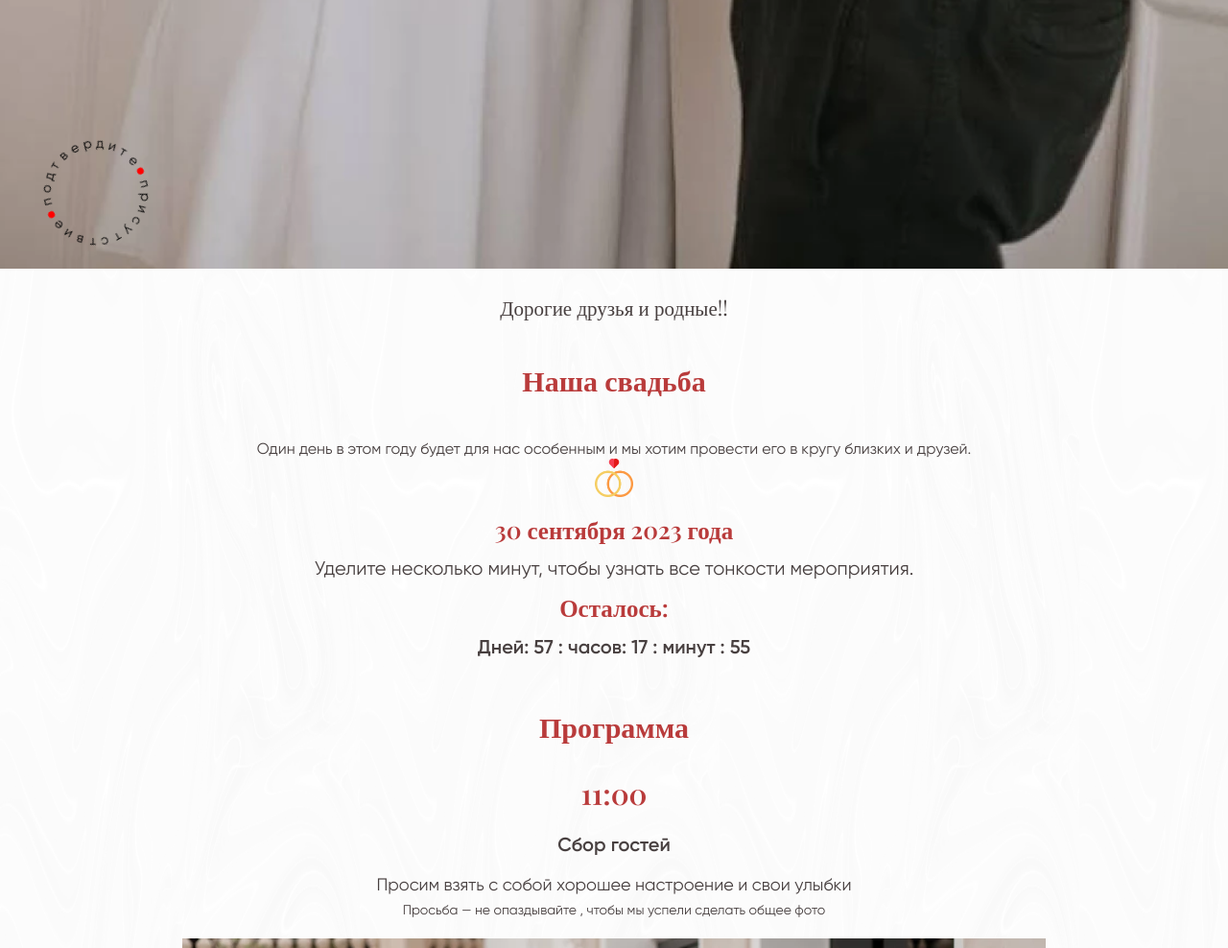
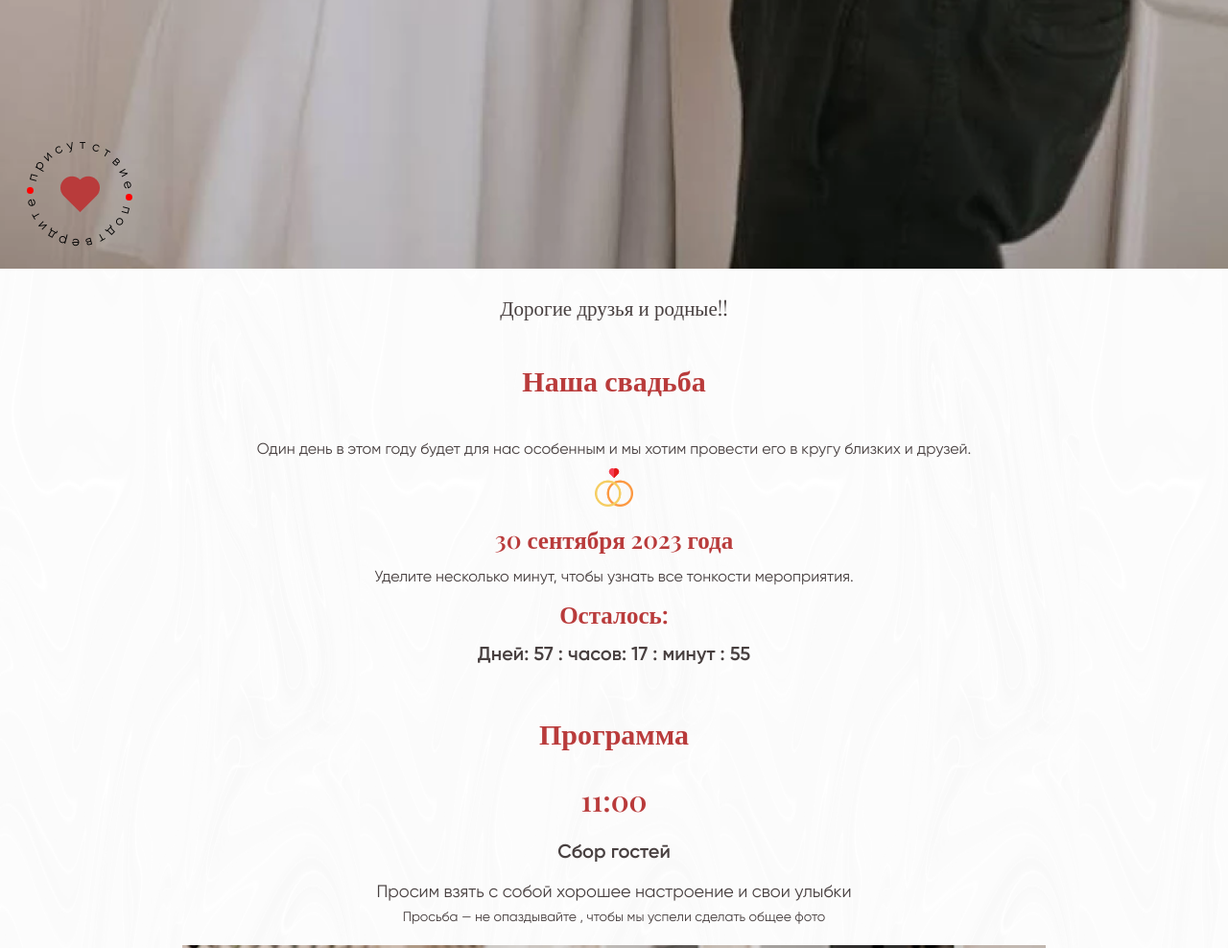
Before and after one commit to FAIFW/port2, a plain HTML site: page index.html in a window 1280 px wide. Shown: the part 1440-2428 px from the top of the page at 96% size. Drawn offline with nearby package versions, Linux system fonts and the light colour scheme; files whose address does not match are found by name.

Commit message:
-paddins to rings, small heart on btn in header + anchors was initialized; main become wider; animation speed was reduced to 20s;

```diff
--- a/index.html
+++ b/index.html
@@ -18,7 +18,10 @@
       <img src="./img/content1.jpg" alt="">
     </picture>
     <p class="header__content">У&nbsp;нас <span>хорошая<br>новость!</span></p>
-    <p class="header__twister spin__text">&#173;подтвердите&#173;присутствие</p>
+    <a href="#form" class="header__twister">
+      <img src="./img/heart.png" alt="">
+      <p class="spin__text">&#173;подтвердите&#173;присутствие</p>
+    </a>
   </header>
 
   <main>
@@ -136,7 +139,9 @@
       <p>Лучшим решением пожертвовать деньги на&nbsp;фонд онкобольным, которые потом мы&nbsp;переведем.</p>
     </section>
 
-    <section class="form"></section>
+    <section class="form" id="form">
+      <p>There will be a form for guest right here</p>
+    </section>
   </main>
 
   <footer class="footer">
--- a/index.js
+++ b/index.js
@@ -49,13 +49,11 @@ function getTimeRemaining(endtime) {
     };
 }
 
-
 function initializeClock(selector, endtime) {
     let clock = document.querySelector(selector);
     let timeinterval = setInterval(function () {
 
         let t = getTimeRemaining(endtime);
-        console.log(t);
         clock.innerHTML = `Дней: ${t.days} : часов: ${t.hours} : минут : ${t.minutes}`;
         if (t.total <= 0) {
             clearInterval(timeinterval);
@@ -65,5 +63,5 @@ function initializeClock(selector, endtime) {
 
 initializeClock('.second__timer', weddingDay);
 
-
+//      let;s try to optimize code
 //const timeInterval = setInterval(function () { ... }, 1000);
--- a/scss/blocks/_form.scss
+++ b/scss/blocks/_form.scss
@@ -0,0 +1,5 @@
+.form {
+    width: 100%;
+    height: 736px;
+    background-color: yellow;
+}
--- a/scss/blocks/_header.scss
+++ b/scss/blocks/_header.scss
@@ -19,8 +19,26 @@
         left: 1.95em;
     }
 
-    .spin__text {
-        top: initial;
-        bottom: 6em;
+    &__twister {
+        width: 126px;
+        height: 126px;
+
+        position: absolute;
+        bottom: 1em;
+        left: 1em;
+
+        img {
+            position: absolute;
+            top: 0;
+            bottom: 0;
+            left: 0;
+            right: 0;
+            margin: auto;
+        }
+
+        .spin__text {
+            top: 63px;
+            left: 63px;
+        }
     }
 }
--- a/scss/blocks/_second.scss
+++ b/scss/blocks/_second.scss
@@ -11,10 +11,16 @@
         @include fonty(0.8rem, 400, 1rem);
     }
 
+    &__sub-text {
+        @include fonty(0.8rem, 400, 1rem);
+    }
+
     & img {
         width: 40px;
         height: 40px;
-        margin: 0 auto;
+        margin: 0.5em auto;
+        //I'm not sure it is right way to code like that:
+        margin-bottom: 0em;
     }
 
     &__h3 {
--- a/scss/blocks/_spin.scss
+++ b/scss/blocks/_spin.scss
@@ -6,7 +6,7 @@
     font-size: 0.7em;
     user-select: none;
     pointer-events: none;
-    animation: animate 7.5s linear infinite;
+    animation: animate 20s linear infinite;
 
     @keyframes animate {
         0% {
--- a/scss/style.scss
+++ b/scss/style.scss
@@ -11,5 +11,6 @@
 @import "./blocks/programm";
 @import "./blocks/dress-code";
 @import "./blocks/flowers";
+@import "./blocks/form";
 @import "./blocks/spin";
 @import "./blocks/footer";
```
Also changed, not shown: css/style.css, img/heart.png (added), 1 other file.
